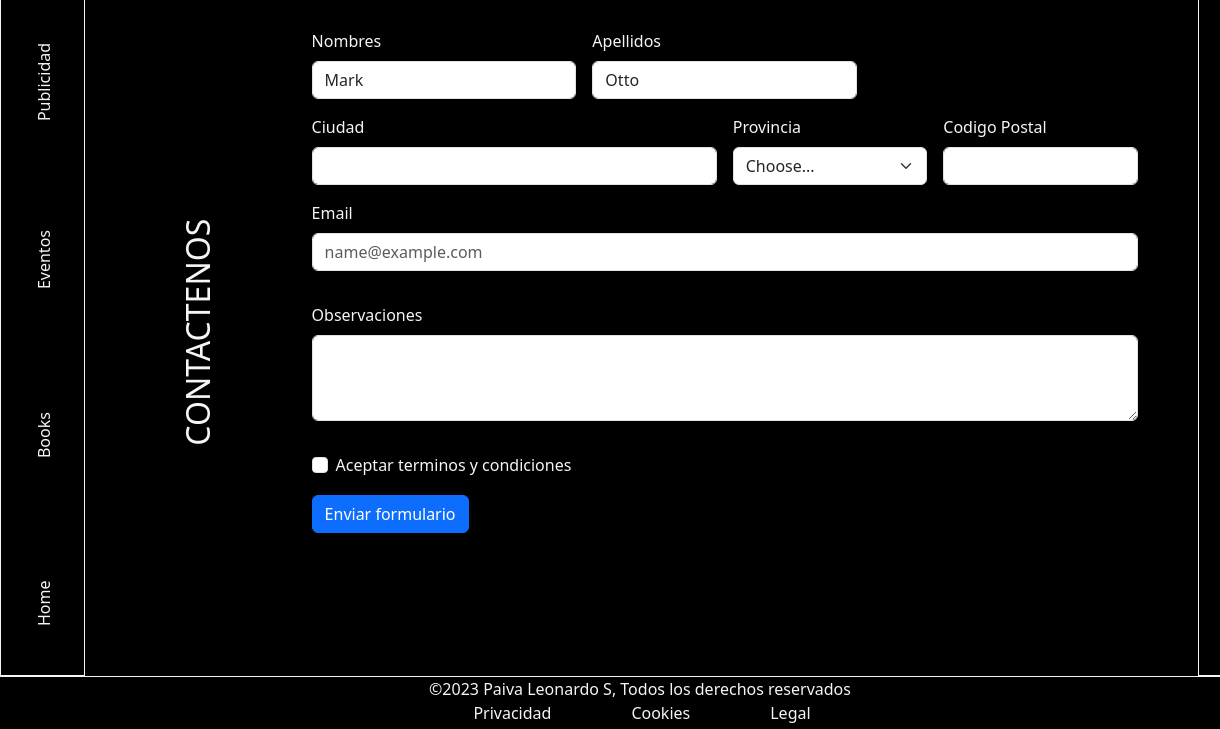
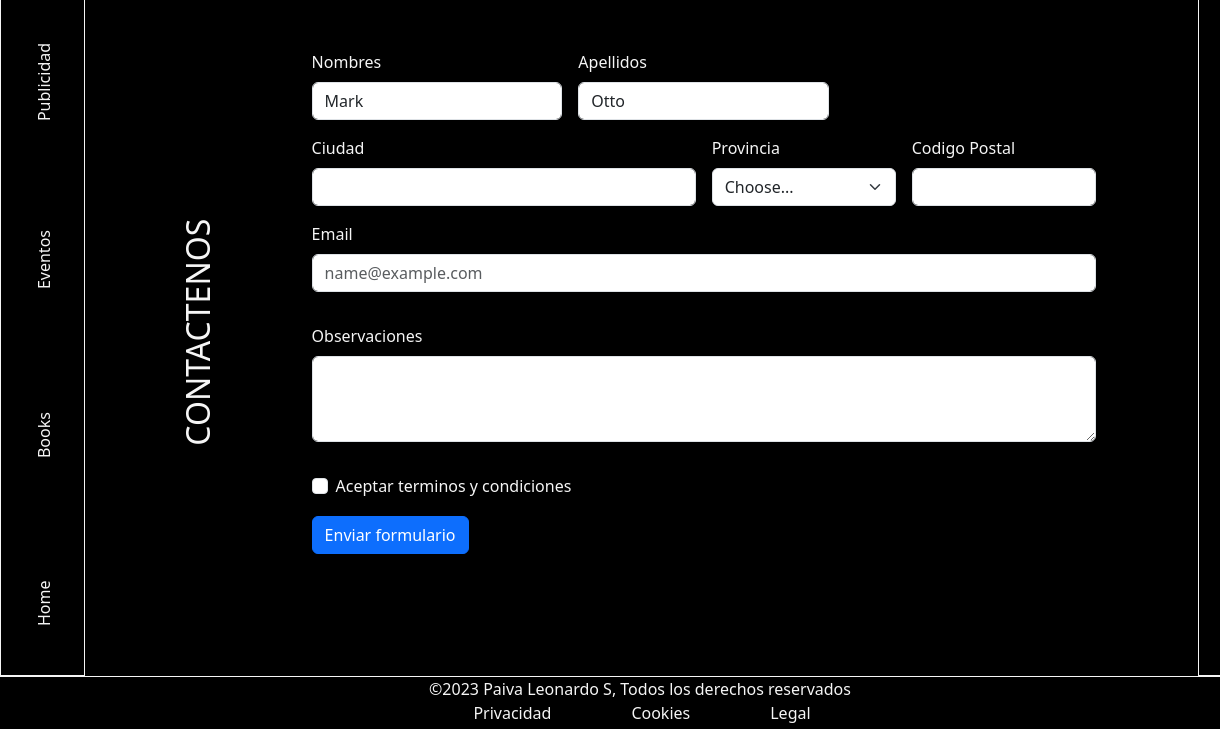
Before and after one commit to sebamza1/CoderHouse, a website: page page/contactos.html in a window 1280 px wide. Shown: the part 71-800 px from the top of the page, 0-1220 px from the left. Drawn offline with nearby package versions, Linux system fonts and the light colour scheme.

Commit message:
main-contactenos

```diff
--- a/css/prueba.css
+++ b/css/prueba.css
@@ -252,11 +252,12 @@ main .main-index img {
 /*********************************************/
 
 .main-contactos {
-    width: 100%;
+    width: 95%;
+    height: 90%;
     display: grid;
     justify-content: center;
     align-items: center;
-    padding-top: 2rem;
+    padding-top: 1rem;
 
     background-color: black;
 }
```
